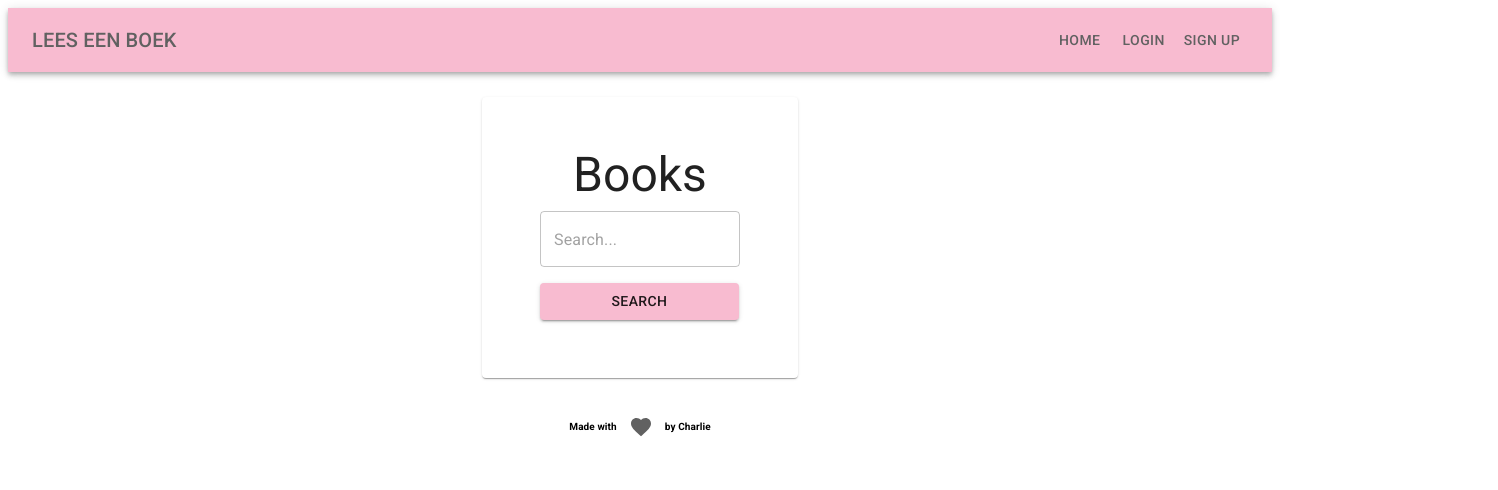
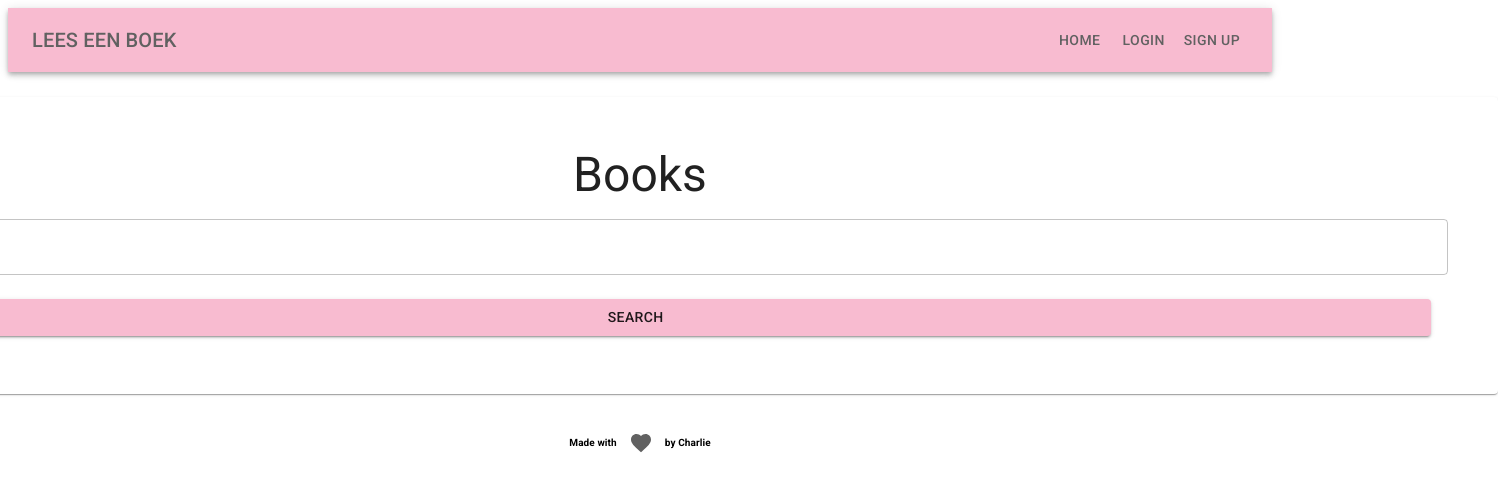
Before and after one commit to charlotkroon/leeseenboek-client, a React (Create React App) app: page / in a window 1280 px wide. Shown: the top 490 px of the page, 1498 px wide, since content can reach past the window. Built offline with nearby package versions, Linux system fonts and the light colour scheme.

Commit message:
BookSearchForm: change width / BookItem: delete flex, details and content (makestyles)

```diff
--- a/src/components/BookItem/BookItem.js
+++ b/src/components/BookItem/BookItem.js
@@ -3,7 +3,6 @@ import { makeStyles } from "@material-ui/core/styles";
 import Grid from "@material-ui/core/Grid";
 import Typography from "@material-ui/core/Typography";
 import Card from "@material-ui/core/Card";
-import Paper from "@material-ui/core/Paper";
 import CardContent from "@material-ui/core/CardContent";
 import CardMedia from "@material-ui/core/CardMedia";
 import Button from "@material-ui/core/Button";
@@ -13,16 +12,9 @@ const useStyles = makeStyles({
   root: {
     maxWidth: 345
   },
-  flex: { flex: 1 },
-  details: {
-    display: "flex",
-    flexDirection: "column"
-  },
+
   media: {
     height: 400
-  },
-  content: {
-    flex: "1 0 auto"
   }
 });
 
--- a/src/components/Books/BookSearchForm.js
+++ b/src/components/Books/BookSearchForm.js
@@ -17,7 +17,7 @@ const useStyles = makeStyles(theme => ({
   root: {
     "& > *": {
       margin: theme.spacing(1),
-      width: "25ch"
+      width: "200ch"
     }
   }
 }));
@@ -39,7 +39,7 @@ export default function BookSearchForm(props) {
           className={classes.root}
           onSubmit={e => props.handleSearch(keyword)}
         >
-          <Grid item>
+          <Grid item className={classes.root}>
             <TextField
               required
               id="outlined-basic"
```
